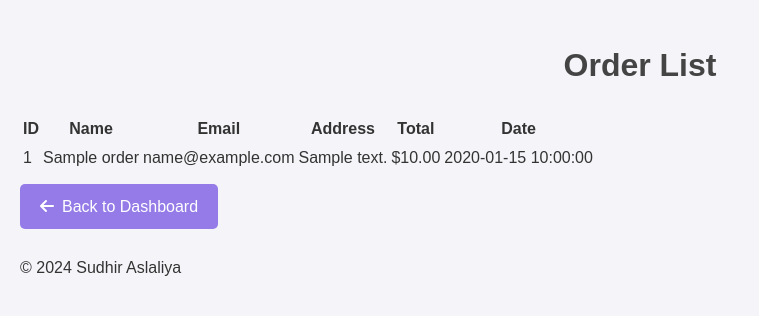
After one commit to sudhiraslaliya/FinalProjectSudhir, a PHP site: page /admin_orders.php in a window 1280 px wide. The commit adds this page. Shown: the top 316 px of the page, without its empty margins (0-759 px from the left). Run offline with PHP 8.4, Linux system fonts and the light colour scheme; the visitor is signed in with stand-in values (Sample User, id 1); tables that the repository leaves empty or names only in its code hold one stand-in row (values such as "Sample post").

Commit message:
Add Check order list in admin panel

```diff
--- a/admin_dashboard.php
+++ b/admin_dashboard.php
@@ -26,6 +26,7 @@ if (!isset($_SESSION['admin'])) {
         <p>Welcome, <?php echo htmlspecialchars($_SESSION['admin']); ?>!</p>
         <a href="manage_items.php" class="btn"><i class="fas fa-box icon"></i>Manage Items</a>
         <a href="manage_categories.php" class="btn"><i class="fas fa-tags icon"></i>Manage Categories</a>
+        <a href="admin_orders.php" class="btn"><i class="fas fa-list icon"></i>Check Order List</a>
         <a href="logout.php" class="btn"><i class="fas fa-sign-out-alt icon"></i>Logout</a>
         <a href="index.php" class="btn"><i class="fas fa-home icon"></i>Main Page</a>
     </div>
--- /dev/null
+++ b/admin_orders.php
@@ -0,0 +1,76 @@
+<?php
+session_start();
+
+// Check if admin is logged in
+if (!isset($_SESSION['admin'])) {
+    header("Location: admin_login.php");
+    exit();
+}
+
+// Database connection
+$servername = "localhost";
+$username = "root";
+$password = "";
+$dbname = "yourfurniture";
+
+$conn = new mysqli($servername, $username, $password, $dbname);
+
+if ($conn->connect_error) {
+    die("Connection failed: " . $conn->connect_error);
+}
+
+// Fetch orders
+$ordersResult = $conn->query("SELECT * FROM orders ORDER BY created_at DESC");
+
+?>
+
+<!DOCTYPE html>
+<html lang="en">
+
+<head>
+    <meta charset="UTF-8">
+    <meta name="viewport" content="width=device-width, initial-scale=1.0">
+    <title>Order List</title>
+    <link rel="stylesheet" href="css/styles.css">
+    <link rel="stylesheet" href="https://cdnjs.cloudflare.com/ajax/libs/font-awesome/6.0.0-beta3/css/all.min.css">
+</head>
+
+<body>
+    <div class="container">
+        <h1>Order List</h1>
+        <table>
+            <thead>
+                <tr>
+                    <th>ID</th>
+                    <th>Name</th>
+                    <th>Email</th>
+                    <th>Address</th>
+                    <th>Total</th>
+                    <th>Date</th>
+                </tr>
+            </thead>
+            <tbody>
+                <?php while ($order = $ordersResult->fetch_assoc()): ?>
+                <tr>
+                    <td><?php echo $order['id']; ?></td>
+                    <td><?php echo htmlspecialchars($order['name']); ?></td>
+                    <td><?php echo htmlspecialchars($order['email']); ?></td>
+                    <td><?php echo htmlspecialchars($order['address']); ?></td>
+                    <td>$<?php echo number_format($order['total'], 2); ?></td>
+                    <td><?php echo $order['created_at']; ?></td>
+                </tr>
+                <?php endwhile; ?>
+            </tbody>
+        </table>
+        <a href="admin_dashboard.php" class="btn"><i class="fas fa-arrow-left icon"></i>Back to Dashboard</a>
+    </div>
+    <div class="footer">
+        <p>&copy; 2024 Sudhir Aslaliya</p>
+    </div>
+</body>
+
+</html>
+
+<?php
+$conn->close();
+?>
```
